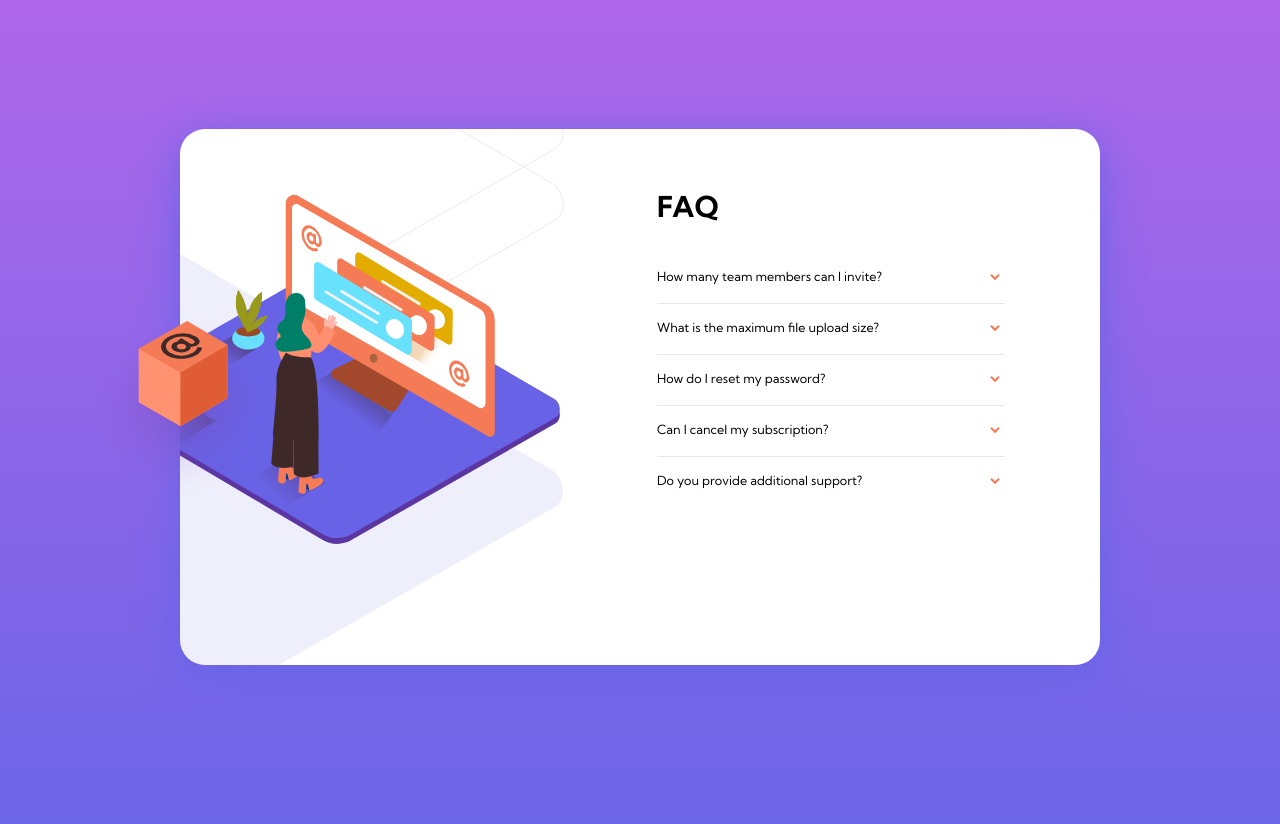
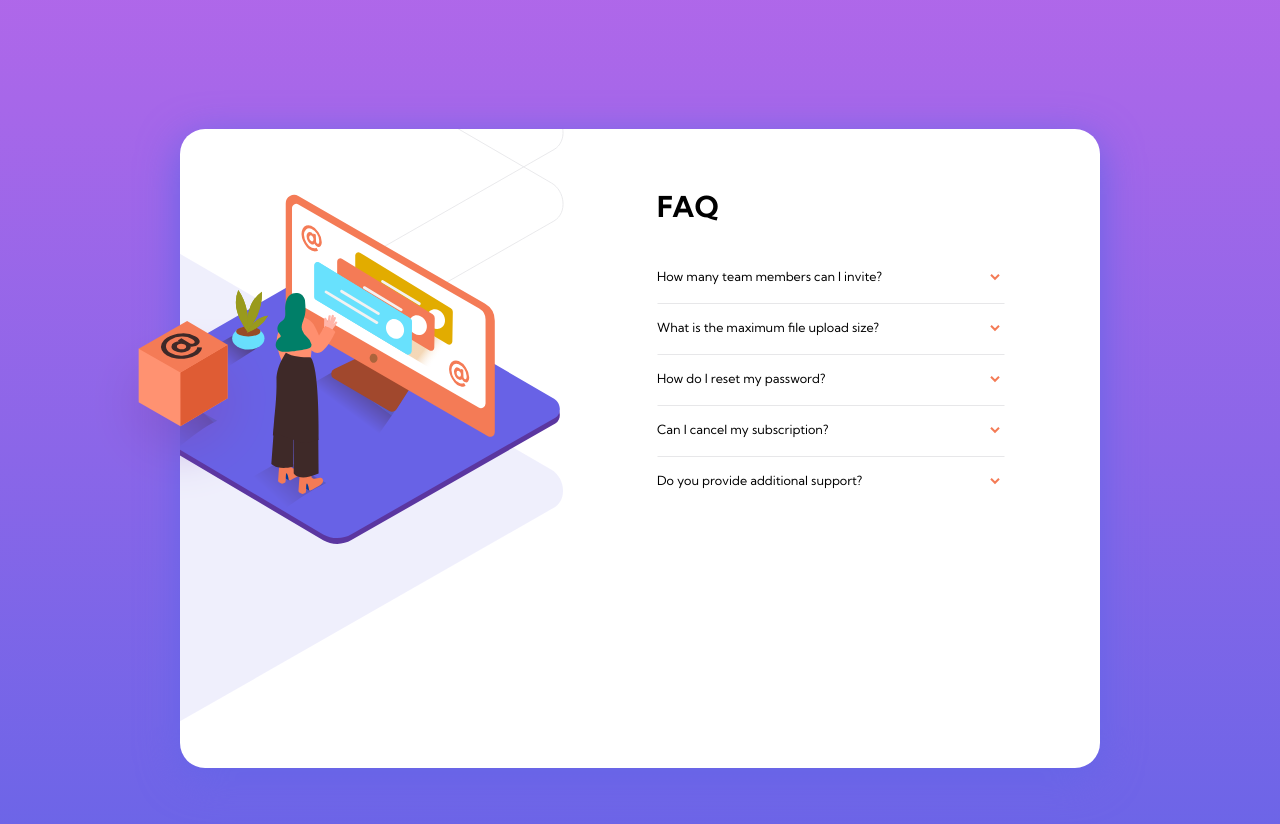
Before and after one commit to GustavoSDS/faq-accordion-card-main, a plain HTML site: page index.html in a window 1280 px wide. Drawn offline with Linux system fonts and the light colour scheme.

Commit message:
First commit

```diff
--- a/styles.css
+++ b/styles.css
@@ -116,6 +116,7 @@ body {
 @media (min-width:1044px) {
     .main-container {
         width: 920px;
+        height: 639px;
         margin: 129px auto;
         padding: 0;
         display: flex;
```
